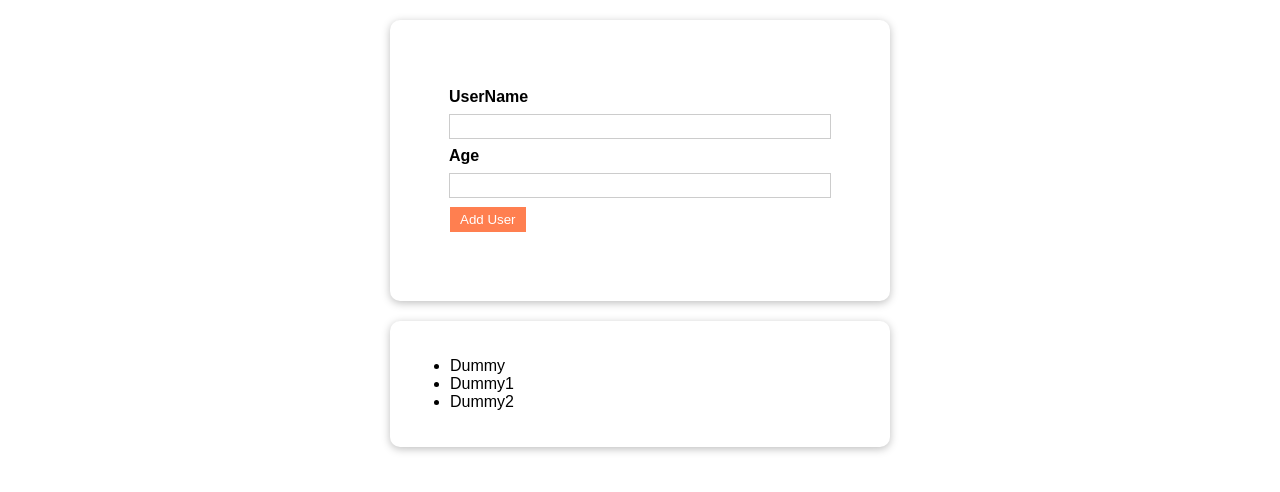
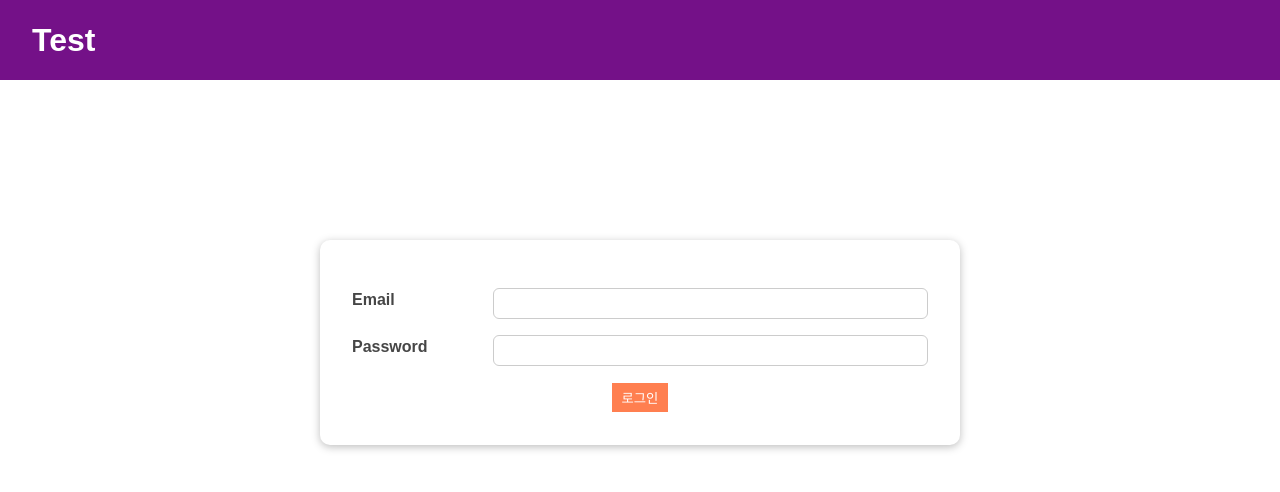
Before and after one commit to huksjh/react_udemy_todo2, a React (Create React App) app: page / in a window 1280 px wide. Shown: the top 492 px of the page. Built offline with nearby package versions, Linux system fonts and the light colour scheme.

Commit message:
이것저것 수정

```diff
--- a/src/App.js
+++ b/src/App.js
@@ -1,30 +1,27 @@
 import React, { useState,Fragment } from "react";
 import "./App.css";
 
+import MainHeader from "./components/MainHeader/MainHeader";
+import Login from "./components/Login/Login";
 import TodoForm from "./components/TodoForm/TodoForm";
 import TodoList from "./components/TodoList/TodoList";
 
 // 초기 데이터
-const todoDummyData = [
-    {
-        id: Math.random().toString(),
-        name: "Dummy",
-        age: 22,
-    },
-    {
-        id: Math.random().toString(),
-        name: "Dummy1",
-        age: 11,
-    },
-    {
-        id: Math.random().toString(),
-        name: "Dummy2",
-        age: 32,
-    },
-];
+const todoDummyData = [];
 
 function App() {
+    const [isLoggedIn, setIsLoggedIn] = useState(false);
     const [todolist, setTodolist] = useState(todoDummyData);
+
+    // 로그인
+    const loginHandler = (emain, password) =>{
+        setIsLoggedIn(true);
+    }
+
+    // 로그아웃
+    const loogoutHander = () => {
+        setIsLoggedIn(false);
+    }
 
     const addTodoHandler = (datas) => {
         console.log(datas);
@@ -36,11 +33,13 @@ function App() {
     };
     return (
         <Fragment>
-            {/**입력폼 */}
-            <TodoForm onAddTodo={addTodoHandler} />
+            <MainHeader isAuthenticated={isLoggedIn} onLogout={loogoutHander}/>
+            <main>
+                {!isLoggedIn && <Login onLogin={loginHandler}/>}
+                {isLoggedIn && <TodoForm onAddTodo={addTodoHandler} /> }
+                {isLoggedIn && <TodoList items={todolist} />}
+            </main>
 
-            {/**데이터 출력 */}
-            <TodoList items={todolist} />
         </Fragment>
     );
 }
--- /dev/null
+++ b/src/components/Login/Login.js
@@ -0,0 +1,42 @@
+import React, { useState } from "react";
+
+import Card from "../UI/Card/Card";
+import Button from "../UI/Button/Button";
+import classes from "./Login.module.css";
+
+const Login = (props) =>{
+    const [enteredEmail, setEnteredEmail] = useState('');
+    const [enteredPassword, setEnteredPassword] = useState('');
+
+    const emailChangeHandler = (event) =>{
+        setEnteredEmail(event.target.value)
+    }
+
+    const passwordChangeHandler = (event) =>{
+        setEnteredPassword(event.target.value)
+    }
+
+    const submitHandler = (evnet) =>{
+        evnet.preventDefault();
+        props.onLogin(enteredEmail, enteredPassword);
+
+    }
+    return <Card className={classes.Login}>
+        <form onSubmit={submitHandler}>
+            <div className={classes.control}>
+                <label>Email</label>
+                <input type="text" id="email" onChange={emailChangeHandler} />
+            </div>
+            <div className={classes.control}>
+                <label>Password</label>
+                <input type="password" id="password" onChange={passwordChangeHandler} />
+            </div>
+            <div className={classes.actions}>
+            <Button type="submit" className={classes.btn}>로그인</Button>
+            </div>
+        </form>
+
+    </Card>;
+}
+
+export default Login;
--- /dev/null
+++ b/src/components/Login/Login.module.css
@@ -0,0 +1,57 @@
+.Login {
+    width:80%;
+    max-width: 40rem;
+    margin:15rem auto;
+    padding: 2rem;
+}
+
+.control {
+    margin: 1rem 0;
+    display: flex;
+    align-items: stretch;
+    flex-direction: column;
+  }
+
+.control label,
+.control input {
+  display: block;
+}
+
+
+.control label {
+    font-weight: bold;
+    flex: 1;
+    color: #464646;
+    margin-bottom: 0.5rem;
+  }
+
+  .control input {
+    flex: 3;
+    font: inherit;
+    padding: 0.35rem 0.35rem;
+    border-radius: 6px;
+    border: 1px solid #ccc;
+  }
+
+  .control input:focus {
+    outline: none;
+    border-color: #4f005f;
+    background: #f6dbfc;
+  }
+
+  .control.invalid input {
+    border-color: red;
+    background: #fbdada;
+  }
+
+  .actions {
+    text-align: center;
+  }
+
+  @media (min-width: 768px) {
+    .control {
+      align-items: center;
+      flex-direction: row;
+    }
+
+  }
--- /dev/null
+++ b/src/components/MainHeader/MainHeader.js
@@ -0,0 +1,13 @@
+import React from "react";
+
+import classes from "./MainHeader.module.css";
+
+const MainHeader = (props) =>{
+    return (
+        <header className={classes["main-header"]}>
+            <h1>Test</h1>
+        </header>
+    );
+}
+
+export default MainHeader;
--- /dev/null
+++ b/src/components/MainHeader/MainHeader.module.css
@@ -0,0 +1,16 @@
+.main-header {
+    position: fixed;
+    top: 0;
+    left: 0;
+    width: 100%;
+    height: 5rem;
+    display: flex;
+    justify-content: space-between;
+    align-items: center;
+    background: #741188;
+    padding: 0 2rem;
+  }
+
+  .main-header h1 {
+    color: white;
+  }
```
